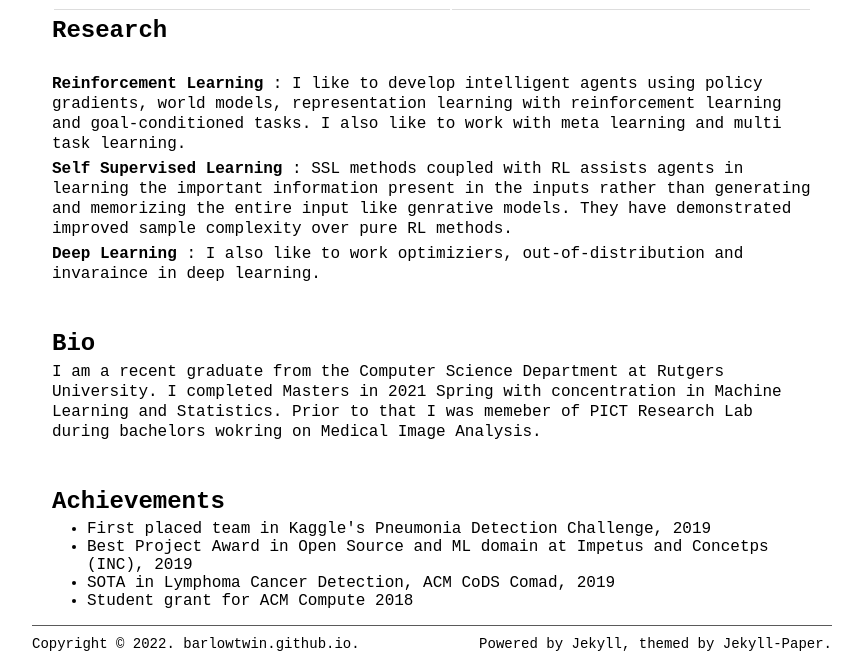
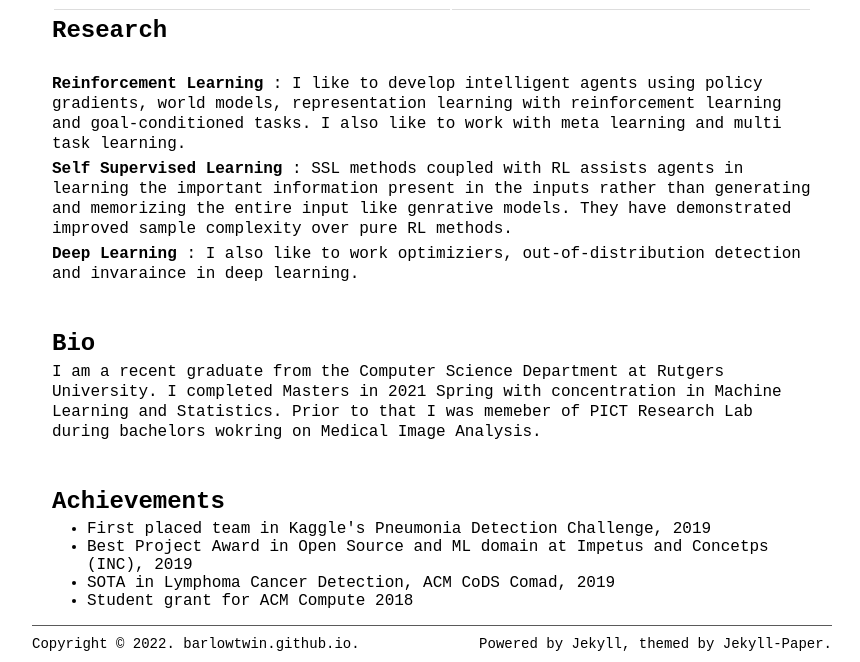
Before and after one commit to barlowtwin/sarang7m.github.io, a Jekyll site: the page built from pages/about.md, in a window 1280 px wide, cut to the strip 406-1068 px from the top of the page. Shown: the whole strip, without its empty margins (208-1068 px from the left). Built offline with Jekyll 4.4.1, drawn with Linux system fonts in a browser that asks for light colours; a file with an impossible date is left out.

Commit message:
Update about.md

```diff
--- a/pages/about.md
+++ b/pages/about.md
@@ -30,7 +30,7 @@
 
 <p> <b>Self Supervised Learning</b> : SSL methods coupled with RL assists agents in learning the important information present in the inputs rather than generating and memorizing the entire input like genrative models. They have demonstrated improved sample complexity over pure RL methods.<p>
 
-<p> <b>Deep Learning</b> : I also like to work optimiziers, out-of-distribution and invaraince in deep learning. </p>
+<p> <b>Deep Learning</b> : I also like to work optimiziers, out-of-distribution detection and invaraince in deep learning. </p>
 
    <br>
     <br>
```
